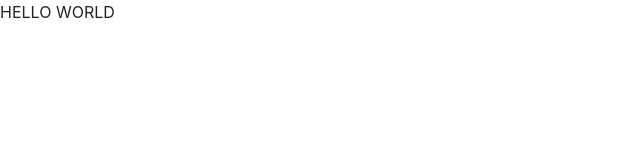
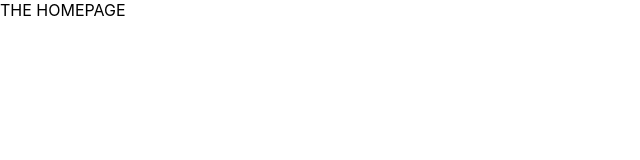
Before and after one commit to AyoTheInspired/google-clone, a React (Create React App) app: page / in a window 1280 px wide. Shown: the top 160 px of the page, without its empty margins (0-640 px from the left). Built offline with nearby package versions, Linux system fonts and the light colour scheme.

Commit message:
Added Home component

```diff
--- a/src/App.js
+++ b/src/App.js
@@ -1,8 +1,13 @@
 import "./App.css";
-import "bootstrap/dist/css/bootstrap.min.css";
+// import "bootstrap/dist/css/bootstrap.min.css";
+import Home from "./pages/Home";
 
 function App() {
-	return <div className="App">HELLO WORLD </div>;
+	return (
+		<div className="App">
+			<Home />
+		</div>
+	);
 }
 
 export default App;
--- a/src/index.css
+++ b/src/index.css
@@ -1,13 +1,16 @@
+* {
+	margin: 0;
+}
+
 body {
-  margin: 0;
-  font-family: -apple-system, BlinkMacSystemFont, 'Segoe UI', 'Roboto', 'Oxygen',
-    'Ubuntu', 'Cantarell', 'Fira Sans', 'Droid Sans', 'Helvetica Neue',
-    sans-serif;
-  -webkit-font-smoothing: antialiased;
-  -moz-osx-font-smoothing: grayscale;
+	font-family: -apple-system, BlinkMacSystemFont, "Segoe UI", "Roboto", "Oxygen",
+		"Ubuntu", "Cantarell", "Fira Sans", "Droid Sans", "Helvetica Neue",
+		sans-serif;
+	-webkit-font-smoothing: antialiased;
+	-moz-osx-font-smoothing: grayscale;
 }
 
 code {
-  font-family: source-code-pro, Menlo, Monaco, Consolas, 'Courier New',
-    monospace;
+	font-family: source-code-pro, Menlo, Monaco, Consolas, "Courier New",
+		monospace;
 }
--- /dev/null
+++ b/src/pages/Home.js
@@ -0,0 +1,14 @@
+import React from "react";
+import "./Home.css";
+
+function Home() {
+	return (
+		<div className="home">
+			THE HOMEPAGE
+			<div className="home__header"></div>
+			<div className="home__body"></div>
+		</div>
+	);
+}
+
+export default Home;
```
Also changed, not shown: src/pages/Home.css (added).
